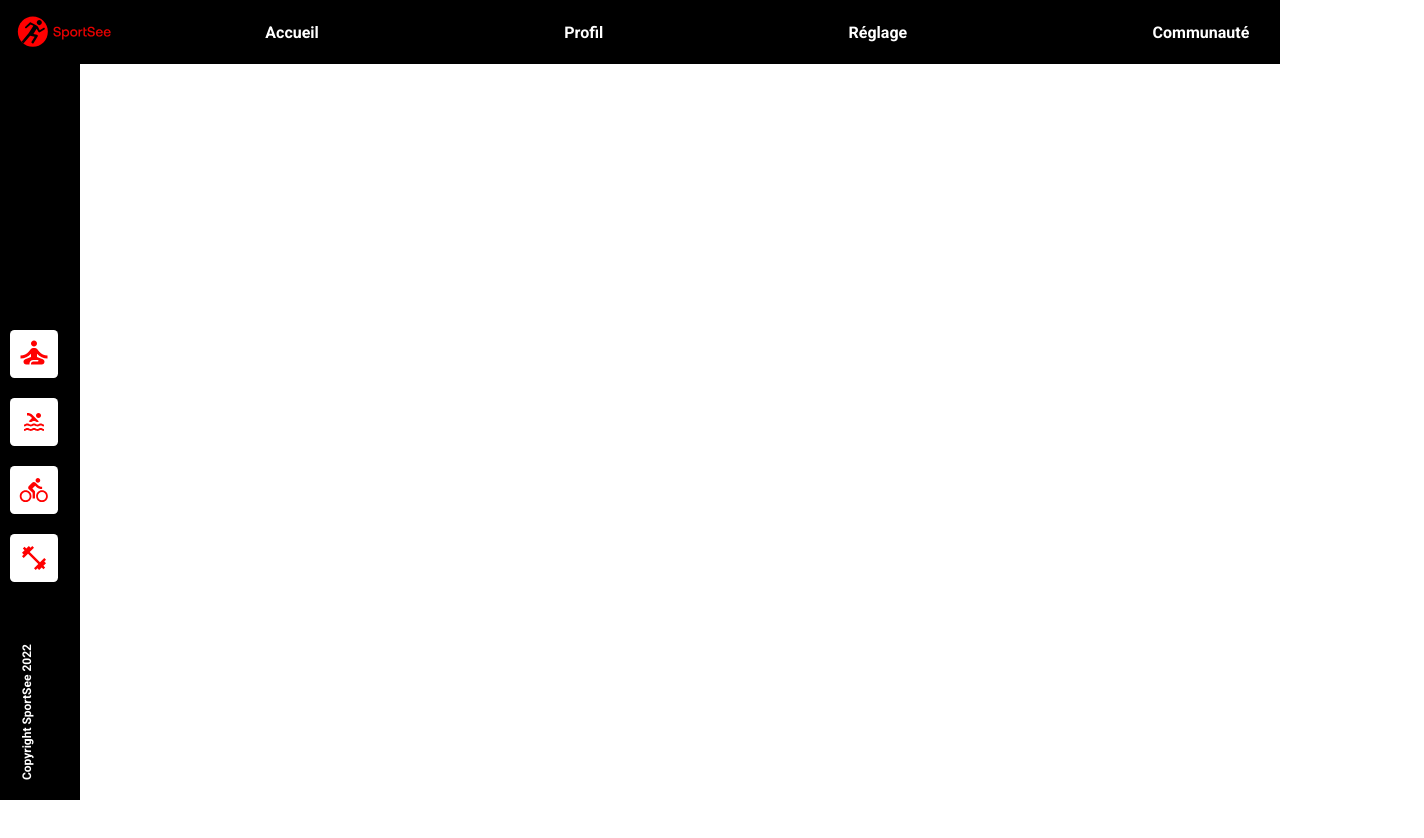
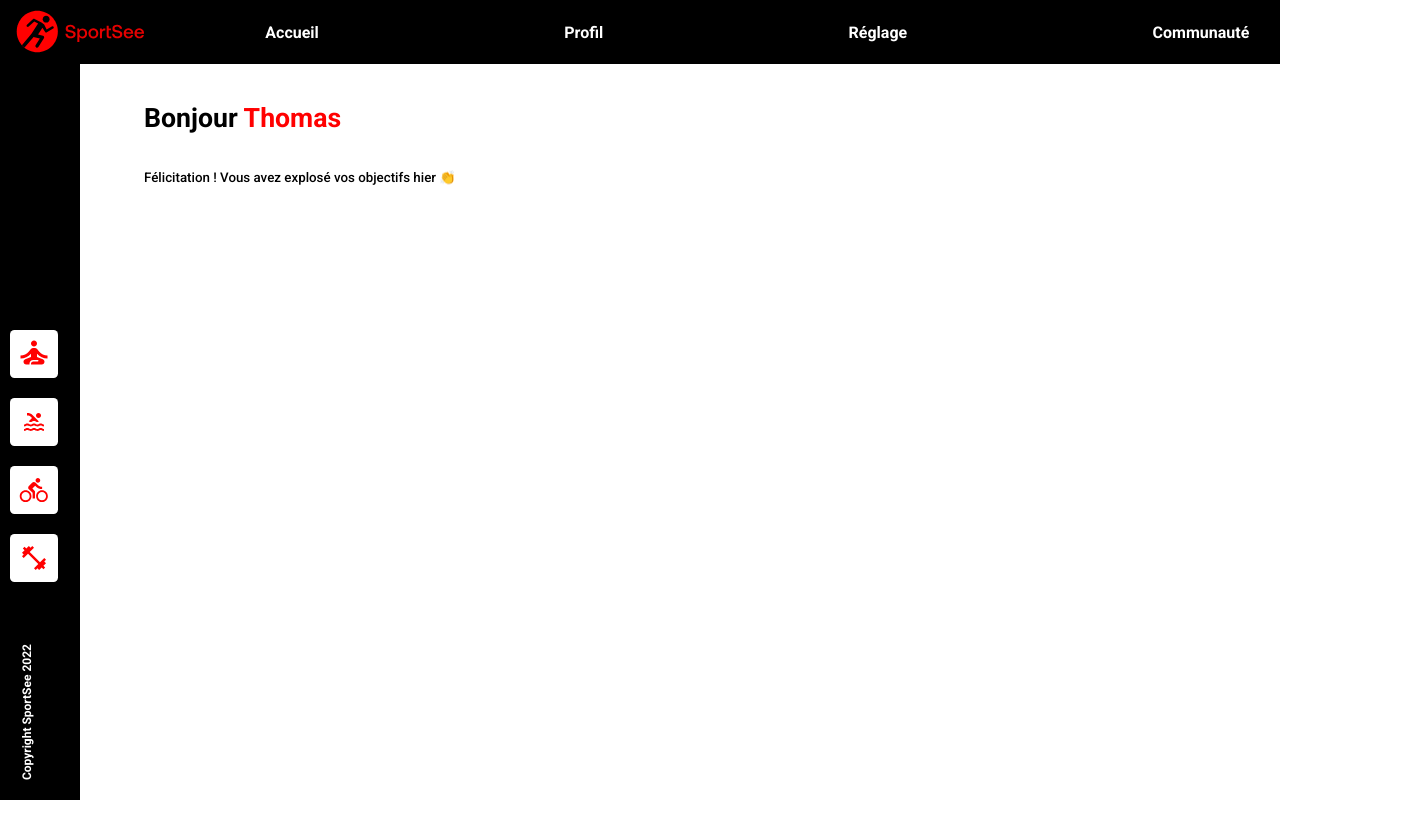
Before and after one commit to ToDestiny/P12_ANTHONY_COLAS, a React (Create React App) app in the folder sportsee-front/: page / in a window 1280 px wide. Shown: the top 838 px of the page, 1424 px wide, since content can reach past the window. Before the commit the page ends 800 px from the top, so only its background shows below. Built offline with nearby package versions, Linux system fonts and the light colour scheme.

Commit message:
Feature - MainDashboard | Fix: SideBar

```diff
--- a/sportsee-front/src/components/Header/Header.jsx
+++ b/sportsee-front/src/components/Header/Header.jsx
@@ -14,8 +14,8 @@ const NavContainer = styled.header`
 `;
 
 const LogoImg = styled.img`
-  height: 2em;
-  width: 6em;
+  height: 3em;
+  width: 8em;
   margin-left: 1em;
 `;
 
--- /dev/null
+++ b/sportsee-front/src/components/MainDashboard/MainDashboard.jsx
@@ -0,0 +1,24 @@
+import React from 'react';
+import styled from 'styled-components';
+import TitleDashboard from './TitleDashboard';
+
+const MainDashboardContainer = styled.div`
+  position: absolute;
+  height: 100vh;
+  width: 100%;
+  top: 4em;
+  left: 5rem;
+  bottom: 0;
+  display: flex;
+  flex-direction: column;
+`;
+
+function MainDashboard() {
+  return (
+    <MainDashboardContainer>
+      <TitleDashboard />
+    </MainDashboardContainer>
+  );
+}
+
+export default MainDashboard;
--- /dev/null
+++ b/sportsee-front/src/components/MainDashboard/TitleDashboard.jsx
@@ -0,0 +1,44 @@
+import React from 'react';
+import styled from 'styled-components';
+import colors from '../../utils/style/colors';
+
+const TitleContainer = styled.div`
+  height: 5em;
+  width: 100%;
+  font-weight: 500;
+  margin: 1rem 0 1rem 4rem;
+  display: flex;
+  flex-direction: column;
+`;
+
+const TitleH1 = styled.h1`
+  height: 3em;
+  width: 100%;
+  font-size: 20pt;
+  color: ${colors.black};
+  strong {
+    color: ${colors.primary};
+  }
+`;
+
+const TitleP = styled.p`
+  height: 3em;
+  width: 100%;
+  font-size: 10pt;
+  color: ${colors.black};
+`;
+
+function TitleDashboard() {
+  return (
+    <nav>
+      <TitleContainer>
+        <TitleH1>
+          Bonjour <strong>Thomas</strong>
+        </TitleH1>
+        <TitleP>Félicitation ! Vous avez explosé vos objectifs hier 👏</TitleP>
+      </TitleContainer>
+    </nav>
+  );
+}
+
+export default TitleDashboard;
--- a/sportsee-front/src/index.scss
+++ b/sportsee-front/src/index.scss
@@ -3,6 +3,6 @@ body {
   margin: 0;
   height: 100%;
   max-width: 100%;
-  overflow-x: hidden;
+  overflow: hidden;
   font-family: 'Roboto', sans-serif;
 }
--- a/sportsee-front/src/pages/Dashboard.jsx
+++ b/sportsee-front/src/pages/Dashboard.jsx
@@ -1,6 +1,7 @@
 import styled from 'styled-components';
 import Header from '../components/Header/Header';
 import LeftBar from '../components/LeftBar/LeftBar';
+import MainDashboard from '../components/MainDashboard/MainDashboard';
 
 const Home = styled.div`
   max-width: 100%;
@@ -12,6 +13,7 @@ function Dashboard() {
     <Home>
       <Header />
       <LeftBar />
+      <MainDashboard />
     </Home>
   );
 }
--- a/sportsee-front/src/utils/style/colors.jsx
+++ b/sportsee-front/src/utils/style/colors.jsx
@@ -1,5 +1,5 @@
 const colors = {
-  primary: '#FF6060',
+  primary: '#FF0101',
   secondary: '#F7F7F7',
   third: '#030303',
 
```
